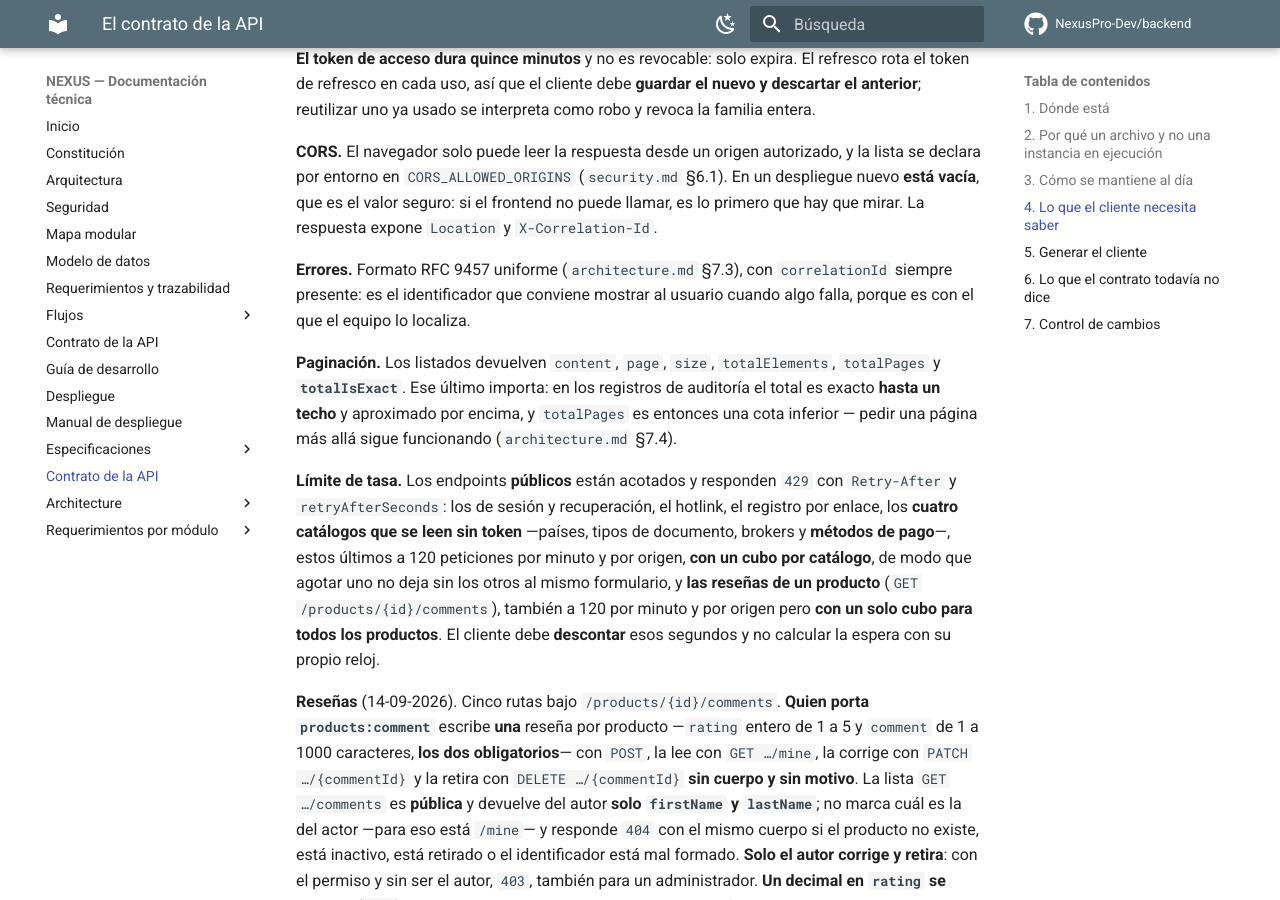
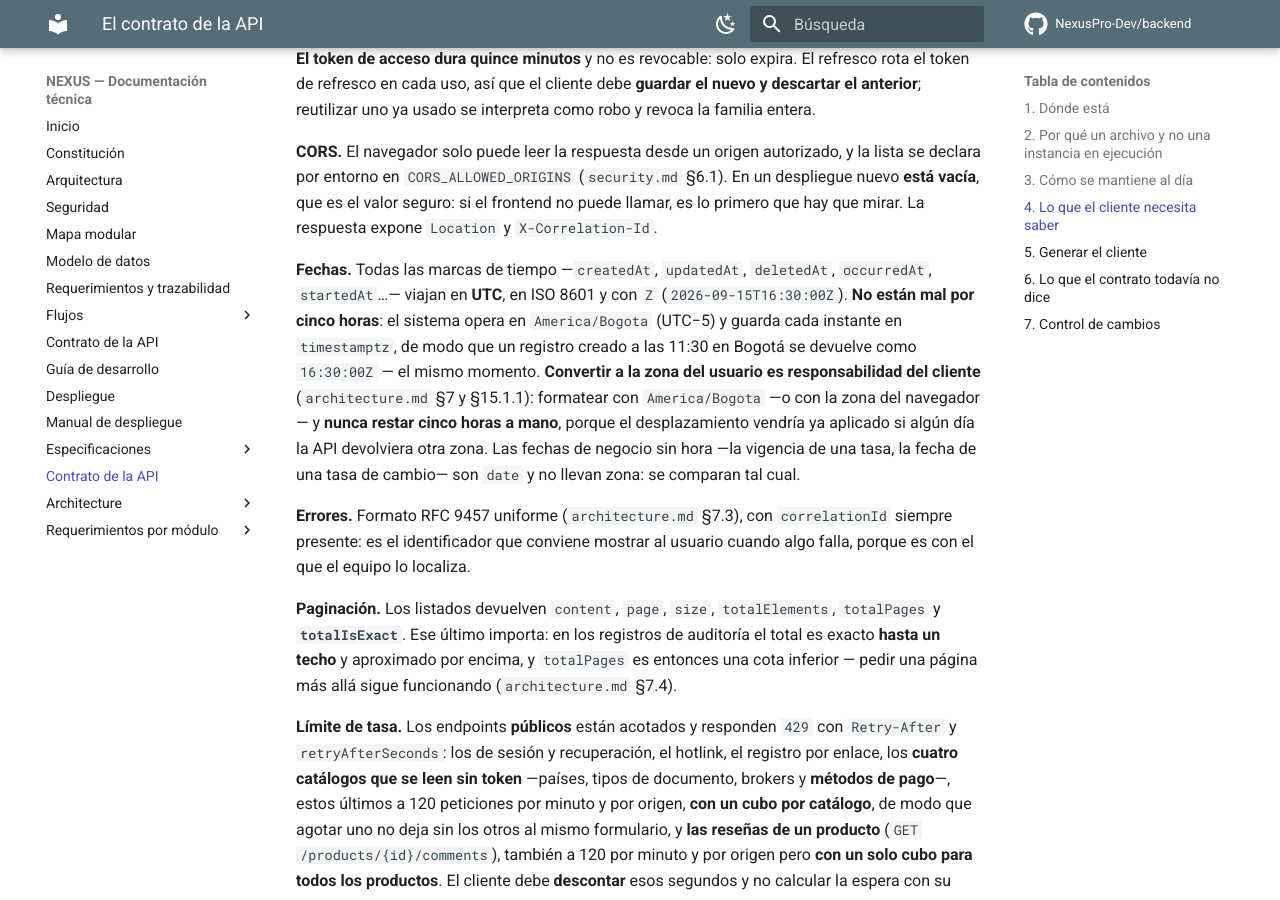
Before and after one commit to NexusPro-Dev/backend, an MkDocs documentation site: the page built from docs/api/index.md, in a window 1280 px wide and 900 px high, scrolled down 1900 px. Built offline with MkDocs 1.6.1 and Material for MkDocs 9.7.7, drawn with Linux system fonts in a browser that asks for light colours; comment, search, counter and statistics services are not loaded; some of the changed text lies outside the part shown.

Commit message:
docs(api): §4 gana el parrafo «Fechas» — las marcas de tiempo viajan en UTC con Z y convertir a America/Bogota es del cliente; api/index.md 1.23.0
Co-Authored-By: Claude Opus 5 (1M context) <noreply@anthropic.com>
Claude-Session: https://claude.ai/code/session_01GLUEXV5i3pqZrheobKQSph

```diff
--- a/docs/api/index.md
+++ b/docs/api/index.md
@@ -48,6 +48,8 @@ En la práctica: **quien cambia un endpoint ejecuta `mvn verify` y commitea `doc
 **El token de acceso dura quince minutos** y no es revocable: solo expira. El refresco rota el token de refresco en cada uso, así que el cliente debe **guardar el nuevo y descartar el anterior**; reutilizar uno ya usado se interpreta como robo y revoca la familia entera.
 
 **CORS.** El navegador solo puede leer la respuesta desde un origen autorizado, y la lista se declara por entorno en `CORS_ALLOWED_ORIGINS` (`security.md` §6.1). En un despliegue nuevo **está vacía**, que es el valor seguro: si el frontend no puede llamar, es lo primero que hay que mirar. La respuesta expone `Location` y `X-Correlation-Id`.
+
+**Fechas.** Todas las marcas de tiempo —`createdAt`, `updatedAt`, `deletedAt`, `occurredAt`, `startedAt`…— viajan en **UTC**, en ISO 8601 y con `Z` (`2026-09-15T16:30:00Z`). **No están mal por cinco horas**: el sistema opera en `America/Bogota` (UTC−5) y guarda cada instante en `timestamptz`, de modo que un registro creado a las 11:30 en Bogotá se devuelve como `16:30:00Z` — el mismo momento. **Convertir a la zona del usuario es responsabilidad del cliente** (`architecture.md` §7 y §15.1.1): formatear con `America/Bogota` —o con la zona del navegador— y **nunca restar cinco horas a mano**, porque el desplazamiento vendría ya aplicado si algún día la API devolviera otra zona. Las fechas de negocio sin hora —la vigencia de una tasa, la fecha de una tasa de cambio— son `date` y no llevan zona: se comparan tal cual.
 
 **Errores.** Formato RFC 9457 uniforme (`architecture.md` §7.3), con `correlationId` siempre presente: es el identificador que conviene mostrar al usuario cuando algo falla, porque es con el que el equipo lo localiza.
 
@@ -108,3 +110,4 @@ Lo que sigue siendo cierto, y conviene saberlo antes de tropezar:
 | 1.20.0 | 15-09-2026 | **Nace `GET /api/v1/products/hotlinks`** (`RF-PM-027`, `products:hotlink`): el catálogo que un vendedor puede repartir — los productos **activos de alcance `HOTLINKS`**, de los dos tipos, en `HotlinkCatalogResponse` con dos listas, `upgrades` y `services`, en la **misma forma que la oferta** (`OfferItem`: `price`, `exchange`, `videoUrl`, `coverImageUrl`, `rating`, y **sin `purchasePrice`**). **No mira la membresía de quien llama**, y por eso no trae `currentMembership`. **No trae el enlace armado**: el cliente compone `/api/v1/hotlinks/{username}/{code}` con el `username` de `GET /users/me` y el `code` de cada producto. **Qué debe hacer el cliente**: pintar esta lista en la pantalla del vendedor y, por cada producto, ofrecer «copiar enlace» con esa ruta; los paquetes llegarán a esta misma respuesta con `RF-PM-026`. | Responsable técnico |
 | 1.21.0 | 15-09-2026 | **RUPTURA: el alcance (`scope`) de un producto pasa de dos valores acumulativos a CUATRO explícitos** — `TIENDA` (solo la tienda), `HOTLINK` (solo el canal de hotlinks), `AMBOS` y `NINGUNO` (no se ofrece en ninguna vista; solo administración lo ve, aunque esté activo) (`RN-PM-019`, [`requirements/pm.md`](../requirements/pm.md) §5.2.11). **El valor `HOTLINKS` desaparece**: donde se devolvía —`ProductResponse`, `ProductItem`, `ProductDetailResponse`, `OfferItem`, el `product` del hotlink— ahora se devuelve **`AMBOS`** (la migración renombró las filas, sin cambiar lo que mostraban); donde se aceptaba —`POST /products`, `PATCH /products/{id}`, el filtro `scope` de `GET /products`— ahora se rechaza con `400`: en el alta y la corrección como cuerpo inválido —el enumerado no lo admite—, y en el filtro del listado con `VAL-006`. **Y cambia lo que devuelven dos lecturas**: `GET /products/available` **deja fuera** a `HOTLINK` y `NINGUNO` (antes no filtraba por alcance), y `GET /hotlinks/{username}/{code}` y `GET /products/hotlinks` publican `HOTLINK` y `AMBOS`. **Qué debe hacer el cliente**: sustituir `HOTLINKS` por `AMBOS` en todo formulario y filtro, y ofrecer los cuatro valores en el alta y la corrección; en la ficha administrativa, pintar `NINGUNO` como «no se ofrece». | Responsable del proyecto |
 | 1.22.0 | 15-09-2026 | **Nacen los paquetes**: once rutas nuevas —nueve bajo `/packages`, la colección `packages` en `GET /products/available` y el hotlink público `GET /hotlinks/{username}/packages/{code}`— con `PackageDetailResponse`, `PackagePageResponse`, `PackageHotlinkResponse` y `OfferPackageItem` en el esquema. **El paquete no declara precio**: `price`, `listPrice` y `savings` se calculan en cada lectura con el precio de catálogo de hoy, y `priceInPackage` de cada producto es la cuenta de hoy y no una reserva. **`OfferResponse` gana `packages`** sin tocar `upgrades` ni `services`: es una propiedad nueva, no una ruptura. Prosa de las once operaciones escrita a mano; el esquema regenerado por `mvn verify`. | Responsable técnico |
+| 1.23.0 | 15-09-2026 | **§4 gana el párrafo «Fechas»**, tras una pregunta del responsable del proyecto al ver «cinco horas de diferencia» entre `now()` y lo que devuelve la API: las marcas de tiempo viajan en **UTC con `Z`**, el instante guardado es el correcto, y convertir a `America/Bogota` es del cliente (`architecture.md` §7, §15.1.1). Decidido mantenerlo así el 15-09-2026. Sin cambio de contrato. | Responsable técnico |
```
Also changed, not shown: other parts of docs/api/index.md (+1 -1 lines).
